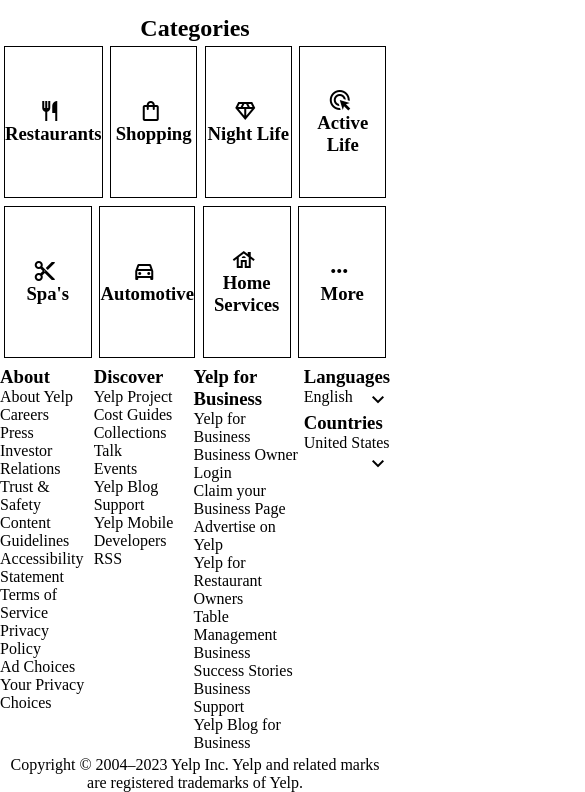
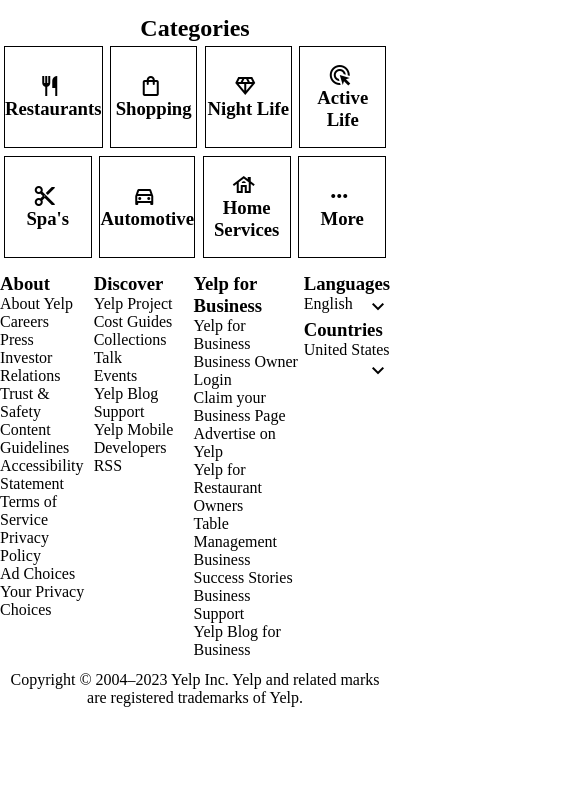
Before and after one commit to shiv5124/yelp-clone, a plain HTML site: page index.html in a window 390 px wide. Shown: the part 1062-1854 px from the top of the page, 585 px wide, since content can reach past the window. After the commit the page ends 1769 px from the top, so only its background shows below. Drawn offline with nearby package versions, Linux system fonts and the light colour scheme.

Commit message:
responsiveness added for under 1000px

```diff
--- a/CSS/responsive.css
+++ b/CSS/responsive.css
@@ -0,0 +1,72 @@
+@media screen and (max-width:1000px) {
+    .search input{
+        width: 80px;
+    }
+
+    .logo{
+        margin: 0;
+    }
+
+    .search{
+        margin: 0;
+    }
+
+    .review-section{
+        margin: 0;
+    }
+
+    .cards{
+        margin: 0;
+    }
+
+    .hotels {
+        width: 100px;
+        height: 100px;
+    }
+
+    .shopping {
+        width: 100px;
+        height: 100px;
+    }
+
+    .night-life {
+        width: 100px;
+        height: 100px;
+    }
+
+    .active-life {
+        width: 100px;
+        height: 100px;
+    }
+
+    .spas {
+        width: 100px;
+        height: 100px;
+    }
+
+    .automotive {
+        width: 100px;
+        height: 100px;
+    }
+
+    .home-services {
+        width: 100px;
+        height: 100px;
+    }
+
+    .more {
+        width: 100px;
+        height: 100px;
+    }
+
+    .category{
+        margin-bottom: 3%;
+    }
+
+    footer{
+        margin-top: 3%;
+    }
+
+
+
+}
--- a/CSS/style.css
+++ b/CSS/style.css
@@ -37,7 +37,8 @@
     display: flex;
     align-items: center;
     align-content: space-between;
-    /* background-color: rgb(255, 123, 123); */
+    color: black;
+    background-color: rgb(255, 123, 123);
 }
 
 .review-section{
--- a/CSS/utils.css
+++ b/CSS/utils.css
@@ -33,9 +33,9 @@
     text-align: center;
 }
 
-.cards {
-    /* margin-bottom: 5vh; */
-}
+/* .cards {
+    margin-bottom: 5vh;
+} */
 
 .posts {
     display: flex;
```
